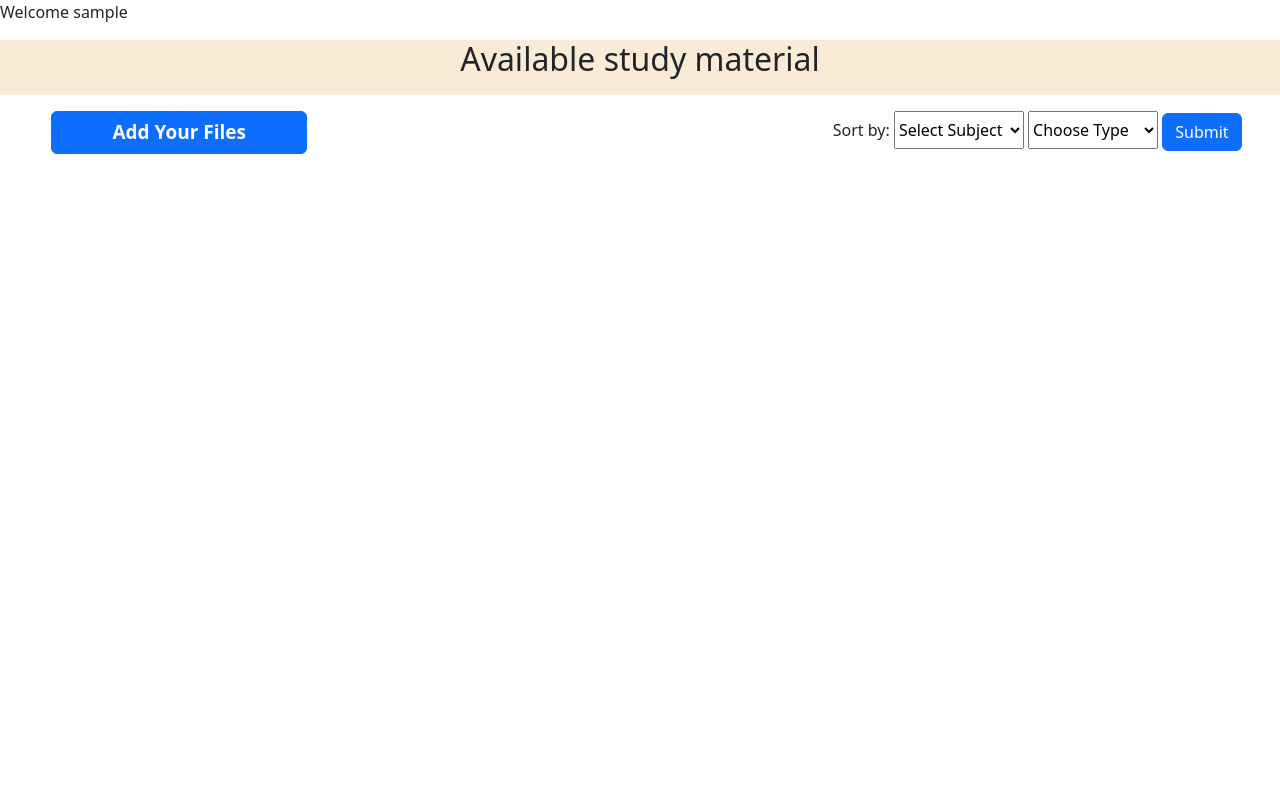
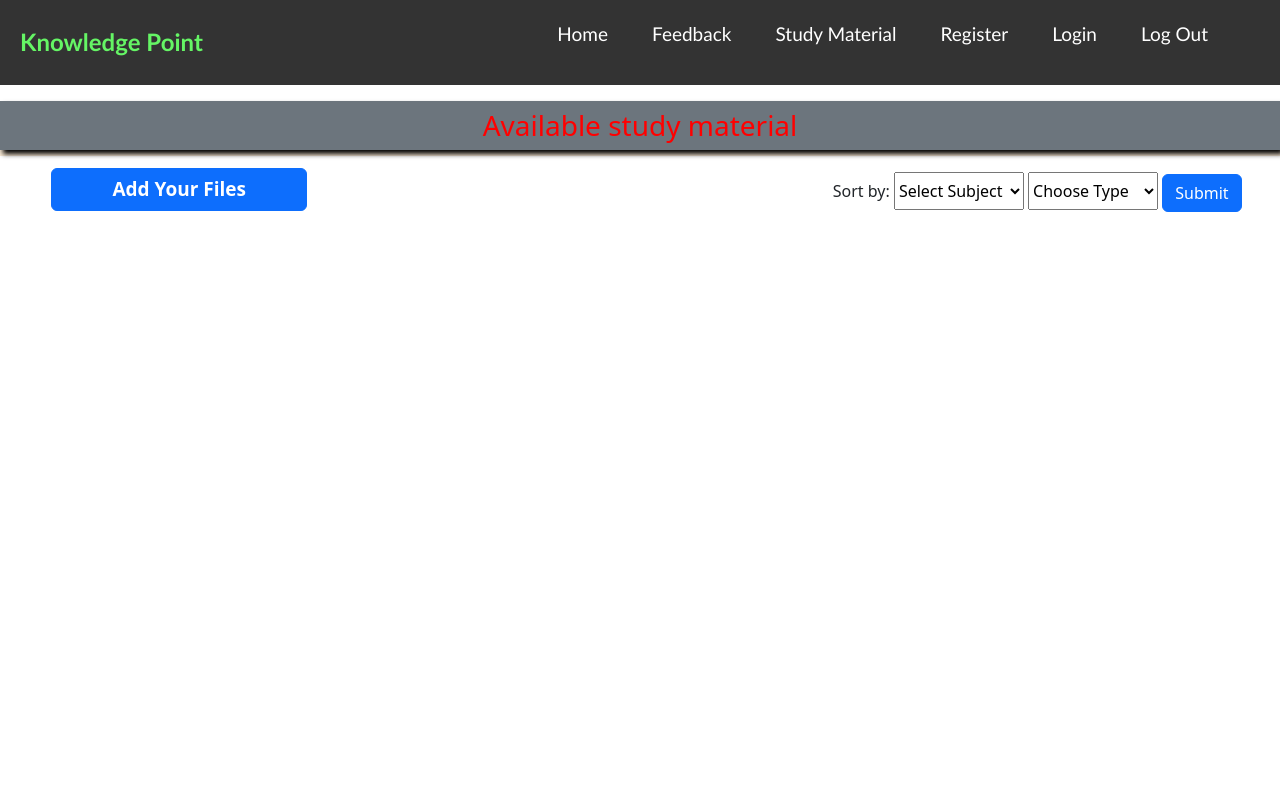
Before and after one commit to sudhir-takale/hackathon-project2k223, a PHP site: page /study_material.php in a window 1280 px wide. Run offline with PHP 8.4, Linux system fonts and the light colour scheme; the visitor is signed in with stand-in values (Sample User, id 1).

Commit message:
added files and

```diff
--- /dev/null
+++ b/navbar.php
@@ -0,0 +1,136 @@
+<style>
+    * {
+        margin: 0;
+        padding: 0;
+        box-sizing: border-box;
+    }
+
+    nav {
+        display: flex;
+
+        justify-content: space-between;
+        align-items: center;
+        background-color: #333;
+        color: #fff;
+        padding: 20px;
+        right: 20px;
+        position: sticky;
+        top: 0;
+        z-index: 10;
+
+    }
+
+    .nav-links {
+        display: flex;
+        margin-right: 10px;
+    }
+
+    .nav-links li {
+        list-style: none;
+        margin-left: 2px;
+        margin-right: 22px;
+        font-size: 19px;
+        font-family: 'Trebuchet MS', 'Lucida Sans Unicode', 'Lucida Grande', 'Lucida Sans', Arial, sans-serif;
+    }
+
+    .nav-links li a {
+        color: #fff;
+        text-decoration: none;
+        margin-right: 20px;
+    }
+
+    .nav-links li a:hover {
+        color: red;
+    }
+
+    .burger {
+        display: none;
+        cursor: pointer;
+    }
+
+    .burger div {
+        width: 25px;
+        height: 13px;
+        background-color: #fff;
+        margin: 15px;
+    }
+
+    @media screen and (max-width: 768px) {
+        body {
+            overflow-x: hidden;
+        }
+
+        .nav-links {
+            position: absolute;
+            right: 0px;
+            height: 92vh;
+            top: 8vh;
+            background-color: #333;
+            display: flex;
+            flex-direction: column;
+            align-items: center;
+            width: 25%;
+            transform: translateX(100%);
+            transition: transform 0.5s ease-in;
+        }
+
+        .nav-links li {
+            opacity: 0;
+        }
+
+        .burger {
+            display: block;
+        }
+    }
+
+    .nav-active {
+        transform: translateX(0%);
+    }
+
+    @keyframes navLinkFade {
+        from {
+            opacity: 0;
+            transform: translateX(50px);
+        }
+
+        to {
+            opacity: 1;
+            transform: translateX(0px);
+        }
+    }
+
+
+    .logo a {
+        color: rgb(101, 245, 101);
+        font-size: 24px;
+        font-weight: bolder;
+        text-decoration: none;
+        font-family: 'Gill Sans', 'Gill Sans MT', Calibri, 'Trebuchet MS', sans-serif;
+    }
+</style>
+
+
+<nav>
+    <div class="logo">
+        <a href="index.php">Knowledge Point</a>
+    </div>
+    <ul class="nav-links">
+        <li><a href="index.php">Home</a></li>
+        <li><a href="feedback.php">Feedback</a></li>
+        <li><a href=study_material.php">Study Material</a></li>
+
+
+
+        <li><a href="register.php">Register</a></li>
+        <li><a href="login.php">Login</a></li>
+
+
+
+        <li><a href="logout.php">Log Out</a></li>
+    </ul>
+    <div class="burger">
+        <div class="line1"></div>
+        <div class="line2"></div>
+        <div class="line3"></div>
+    </div>
+</nav>
--- a/study_material.php
+++ b/study_material.php
@@ -1,21 +1,13 @@
 <?php
 
+session_start();
+if (!isset($_SESSION['username'])) {
+    header("Location: login.php");
 
-session_start();
-if (isset($_SESSION['username'])) {
-    echo "Welcome " . $_SESSION['username'];
-
-} else {
-    header("Location: login.php");
 }
-
 ?>
-
-
 <!DOCTYPE html>
 <html lang="en">
-
-
 
 <head>
     <meta charset="UTF-8">
@@ -27,10 +19,15 @@
 </head>
 
 <body>
+
+    <?php
+    require('navbar.php');
+    ?>
     <div style="background-color: antiquewhite; height: 55px;width: 100%;">
 
 
-        <h2 class="text-center mt-3">Available study material</h2>
+        <h3 class="text-center mt-3 bg-secondary p-2" style="color:red;box-shadow:3px 4px 5px black;">Available study
+            material</h3>
 
     </div>
 
@@ -58,7 +55,9 @@
     </form>
 
 
-    <button type="button" class="btn btn-primary " style = " margin-left:4%; width:20%;"><a style = "font-size:19px;font-weight:700;color:white; text-decoration: none; " href="study_form.php">Add Your Files</a></button>
+    <button type="button" class="btn btn-primary" style=" margin-top:1%; margin-left:4%; width:20%;"><a
+            style="font-size:19px;font-weight:700;color:white; text-decoration: none;" href="study_form.php">Add Your
+            Files</a></button>
 
 
 
```
Also changed, not shown: feedback.php (+37 -9 lines), index.php (+37 -22 lines), study_form.php (+13 -0 lines), style.css (+2 -6 lines), images/feedback.jpg (added).
